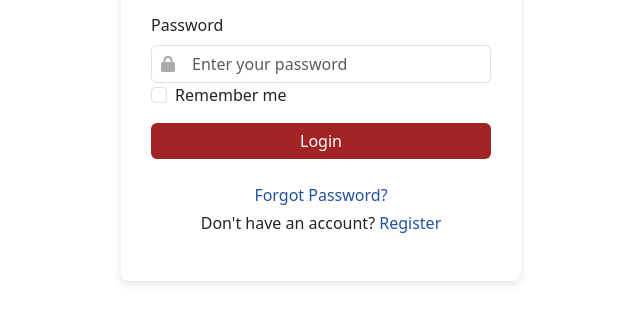
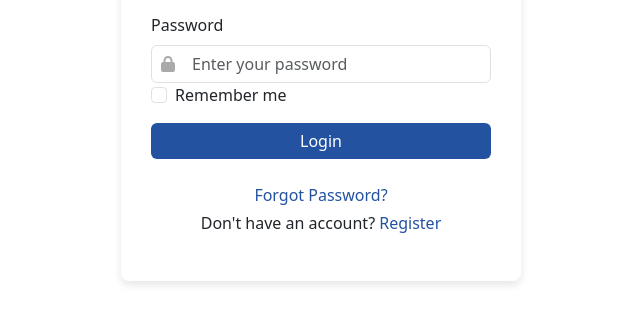
Before and after one commit to NoranKhaled5/Education-, a plain HTML site: page index.html in a window 1280 px wide. Shown: the part 165-488 px from the top of the page, without its empty margins (319-959 px from the left). Drawn offline with nearby package versions, Linux system fonts and the light colour scheme.

Commit message:
Updated code

```diff
--- a/index.css
+++ b/index.css
@@ -21,7 +21,7 @@
     color: #aaa;
   }
   .btnlogin {
-    background-color: #a12323;
+    background-color: #2352A1;
     color: white;
     border: none;
   }
```
